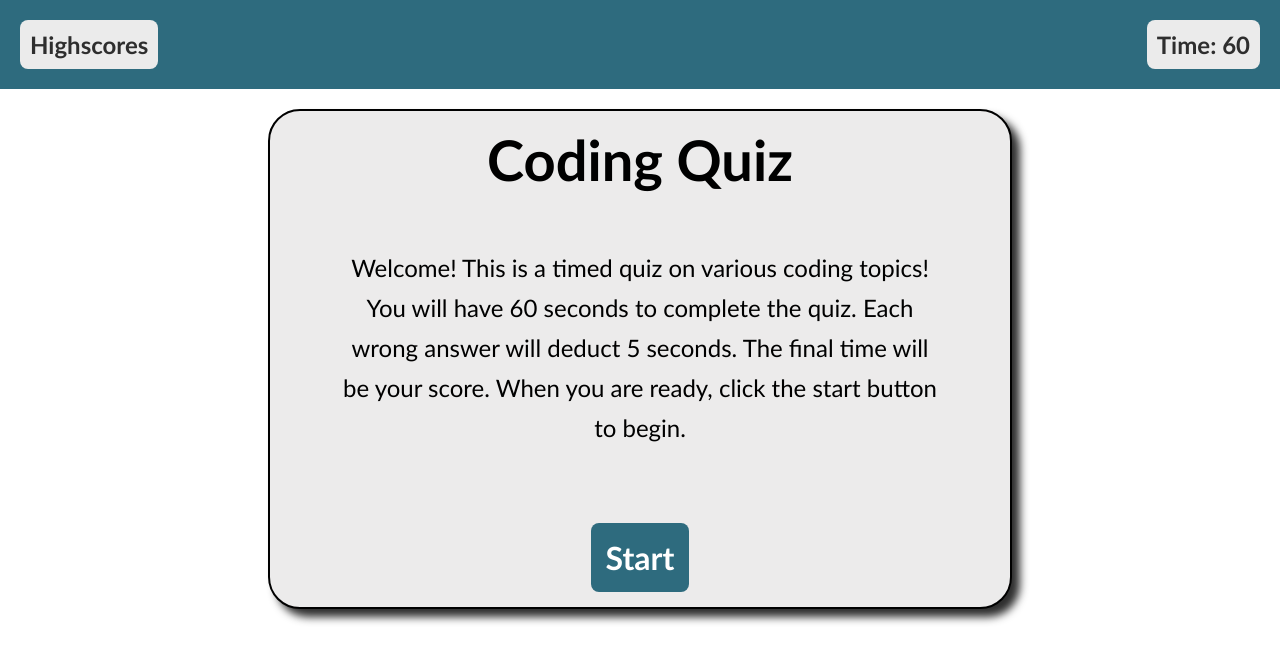
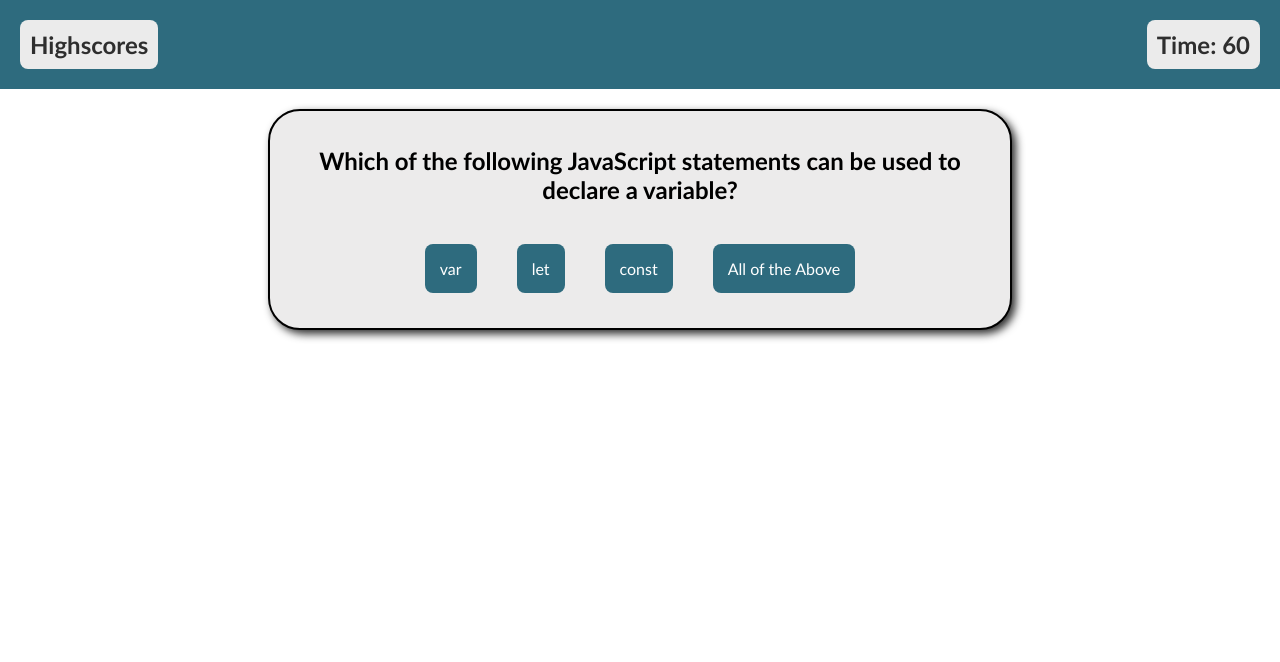
Before and after one commit to ColeWaggoner/04-Code-Quiz, a plain HTML site: page index.html in a window 1280 px wide. Both pictures are taken after a click on the button "Start". Drawn offline with Linux system fonts and the light colour scheme.

Commit message:
Added js funtionality to make the first question appear when the start button is clicked

```diff
--- a/Assets/CSS/style.css
+++ b/Assets/CSS/style.css
@@ -39,11 +39,11 @@ main {
   padding: 20px;
 }
 
-.hide {
+.hidden {
   display: none;
 }
 
-.start {
+.start{
   text-align: center;
   padding: 15px;
   background-color: rgb(236, 235, 235);
@@ -52,7 +52,19 @@ main {
   border-width: 2px;
   border-radius: 32px;
   height: 500px;
-  box-shadow: #2e2e2e 8px 8px 8px;
+  box-shadow: #2e2e2e 4px 4px 8px;
+}
+
+.test {
+  text-align: center;
+  padding: 15px;
+  background-color: rgb(236, 235, 235);
+  width: 60%;
+  border-style: solid;
+  border-width: 2px;
+  border-radius: 32px;
+  height: auto;
+  box-shadow: #2e2e2e 4px 4px 8px;
 }
 
 main h1 {
@@ -81,6 +93,42 @@ main h1 {
   cursor: pointer;
 }
 
+.start-button:hover {
+  background-color: rgb(46, 107, 126);
+  color: #ffffff;
+  font-size: 2rem;
+  font-weight: bold;
+  padding: 15px;
+  border-radius: 8px;
+  border: none;
+  margin: 20px;
+  cursor: pointer;
+  box-shadow: #2e2e2e 0px 0px 8px;
+}
+
+#options {
+  background-color: rgb(46, 107, 126);
+  color: #ffffff;
+  font-size: 1rem;
+  padding: 15px;
+  border-radius: 8px;
+  border: none;
+  margin: 20px;
+  cursor: pointer;
+}
+
+#options:hover {
+  background-color: rgb(46, 107, 126);
+  color: #ffffff;
+  font-size: 1rem;
+  padding: 15px;
+  border-radius: 8px;
+  border: none;
+  margin: 20px;
+  cursor: pointer;
+  box-shadow: #2e2e2e 0px 0px 8px;
+}
+
 .show {
   display: contents;
 }
--- a/Assets/JS/questions.js
+++ b/Assets/JS/questions.js
@@ -2,25 +2,24 @@ var quiz = [
   {
     title:
       "Which of the following JavaScript statements can be used to declare a variable?",
-    choices: ["var", "let", "const", "All of the Above"],
+    options: ["var", "let", "const", "All of the Above"],
     answer: "All of the Above",
   },
   {
     title:
       "Which JavaScript method is used to add an element to the end of an array?",
-    choices: ["push()", "pop()", "shift()", "unshift()"],
+    options: ["push()", "pop()", "shift()", "unshift()"],
     answer: "push()",
   },
   {
     title:
       "Which of the following is a built-in function in JavaScript that is used to print a message to the console?",
-    choices: ["alert()", "confirm()", "console.log()", "prompt()"],
+    options: ["alert()", "confirm()", "console.log()", "prompt()"],
     answer: "console.log()",
   },
   {
-    title:
-      "What does the acronym DOM stand for in JavaScript?",
-    choices: [
+    title: "What does the acronym DOM stand for in JavaScript?",
+    options: [
       "Data Object Model",
       "Direct Object Model",
       "Dynamic Object Model",
--- a/Assets/JS/script.js
+++ b/Assets/JS/script.js
@@ -0,0 +1,28 @@
+var questionNum = 0;
+var timer;
+var time = 60;
+
+function quizStart(event) {
+  event.stopPropagation();
+  document.getElementById("start").className = "hidden";
+  document.getElementById("quiz").className = "show";
+  getQuiz();
+  // timerStart();
+}
+
+function getQuiz() {
+  var quizValue = quiz[questionNum];
+  document.getElementById("question").textContent = quizValue.title;
+  document.getElementById("answers").innerHTML = "";
+  for (var i = 0; i < quizValue.options.length; i++) {
+    var button = document.createElement("button");
+    button.textContent = quizValue.options[i];
+    button.id="options";
+    button.setAttribute("ans-button", i);
+    document.querySelector("#answers").appendChild(button);
+  }
+}
+
+
+
+document.querySelector("#start").addEventListener("click", quizStart);
--- a/index.html
+++ b/index.html
@@ -5,7 +5,6 @@
     <meta name="viewport" content="width=device-width, initial-scale=1.0" />
     <meta http-equiv="X-UA-Compatible" content="ie=edge" />
     <title>Code Quiz</title>
-    <link rel="stylesheet" href="./Assets/CSS/reset.css" />
     <link rel="stylesheet" href="./Assets/CSS/style.css" />
   </head>
 
@@ -13,29 +12,34 @@
     <header>
       <a class="highscore headerEle" href="./highscores.html">Highscores</a>
 
-      <span id="timeText" class="timer headerEle"> Time: <span id="secs">60</span> </span>
+      <span id="timeText" class="timer headerEle">
+        Time: <span id="secs">60</span>
+      </span>
     </header>
     <main>
       <div id="start" class="start">
         <h1>Coding Quiz</h1>
 
         <p class="intro">
-          Welcome! This is a timed quiz on various coding topics! You will have 60 seconds to
-          complete the quiz. Each wrong answer will deduct 5 seconds. The final time will be your score.
-          When you are ready, click the start button to begin.
+          Welcome! This is a timed quiz on various coding topics! You will have
+          60 seconds to complete the quiz. Each wrong answer will deduct 5
+          seconds. The final time will be your score. When you are ready, click
+          the start button to begin.
         </p>
 
-        <button id="start-button" class="start-button">Start</button>
+        <button id="start" class="start-button">Start</button>
       </div>
 
-      <div id="questions" class="hide">
-        <h2 id="question-title"></h2>
-        <div id="choices" class="choices"></div>
+      <div id="quiz" class="hidden quiz">
+        <div class="test">
+        <h2 id="question"></h2>
+        <div id="answers" class="answers"></div>
+        </div>
       </div>
 
-      <div id="end-screen" class="hide">
+      <div id="final-screen" class="hidden">
         <h2>All done</h2>
-        <p>Your final score is <span id="final-score">00</span>,</p>
+        <p>Final Score:<span id="final"></span>,</p>
         <p>Enter initials: <input type="text" id="initials" maxlength="3" /></p>
         <button id="submit">Submit</button>
       </div>
```
